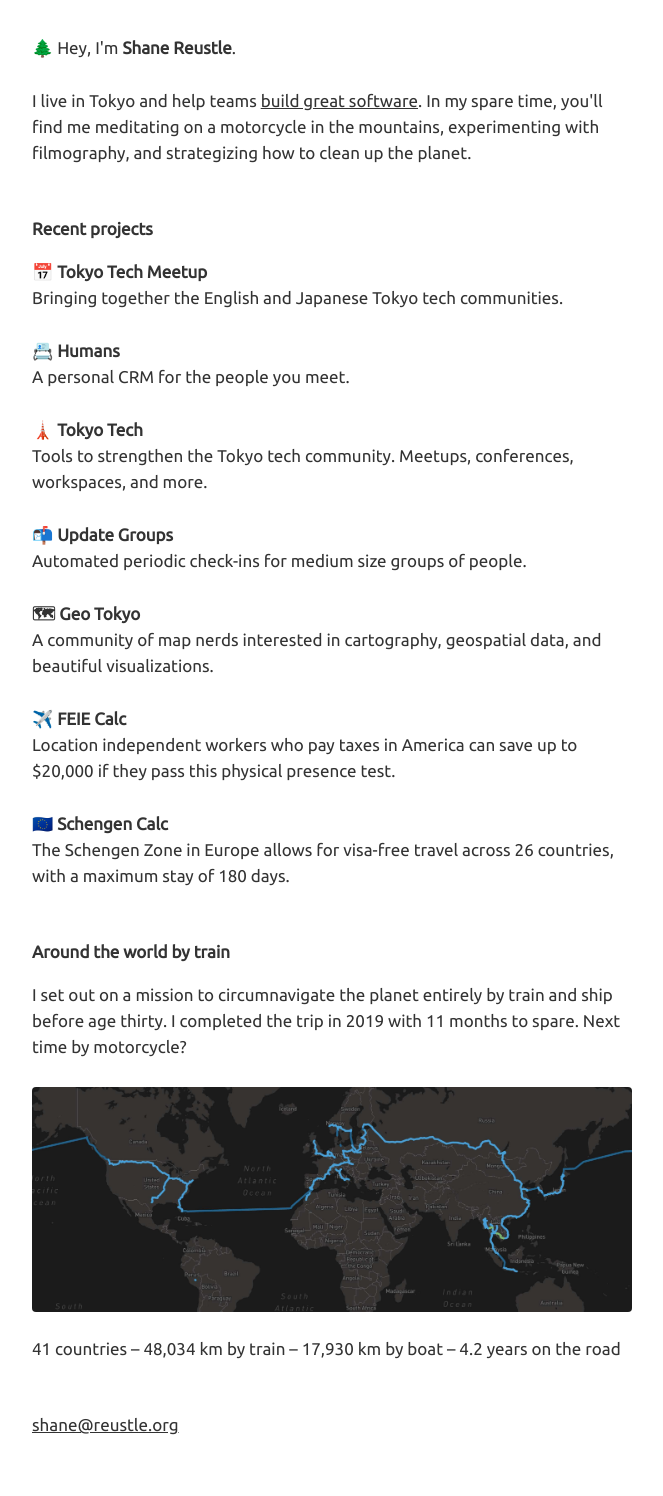
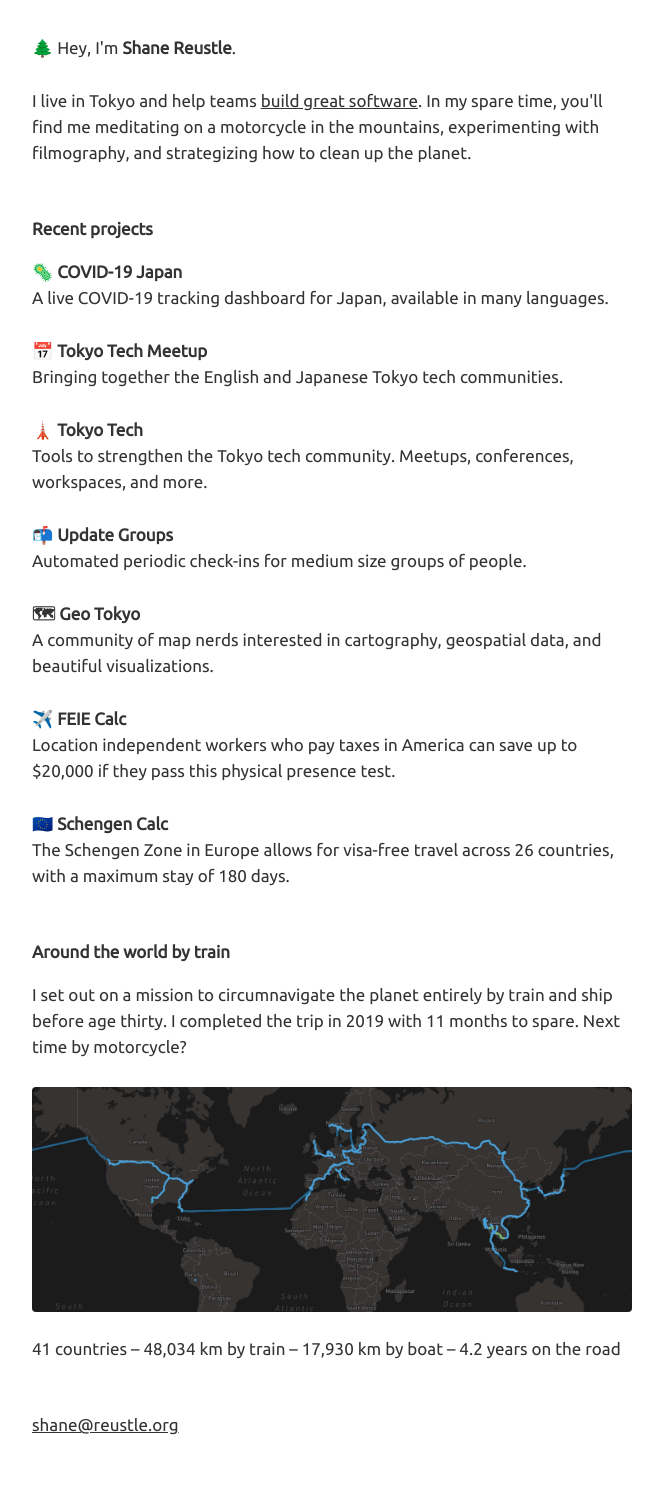
Before and after one commit to reustle/reustle, a Jekyll site: the page index.html, which Jekyll copies as it is, in a window 1280 px wide. Shown: the whole page, without its empty margins (308-971 px from the left). Built offline with Jekyll 4.4.1, drawn with Linux system fonts in a browser that asks for light colours.

Commit message:
Added covid19japan

```diff
--- a/index.html
+++ b/index.html
@@ -57,13 +57,17 @@
         <section>
             <strong>Recent projects</strong>
             <p>
-                <strong><a href="http://tokyotechmeetup.com" target="_blank">📅 Tokyo Tech Meetup</a></strong><br/>
+                <strong><a href="https://covid19japan.com" target="_blank">🦠 COVID-19 Japan</a></strong><br/>
+                A live COVID-19 tracking dashboard for Japan, available in many languages.
+            </p>
+            <p>
+                <strong><a href="https://tokyotechmeetup.com" target="_blank">📅 Tokyo Tech Meetup</a></strong><br/>
                 Bringing together the English and Japanese Tokyo tech communities.
             </p>
-            <p>
+            <!--<p>
                 <strong><a href="https://humans.io" target="_blank">📇 Humans</a></strong><br/>
                 A personal CRM for the people you meet.
-            </p>
+            </p>-->
             <p>
                 <strong><a href="https://tokyotech.com" target="_blank">🗼 Tokyo Tech</a></strong><br/>
                 Tools to strengthen the Tokyo tech community. Meetups, conferences, workspaces, and more.
```
